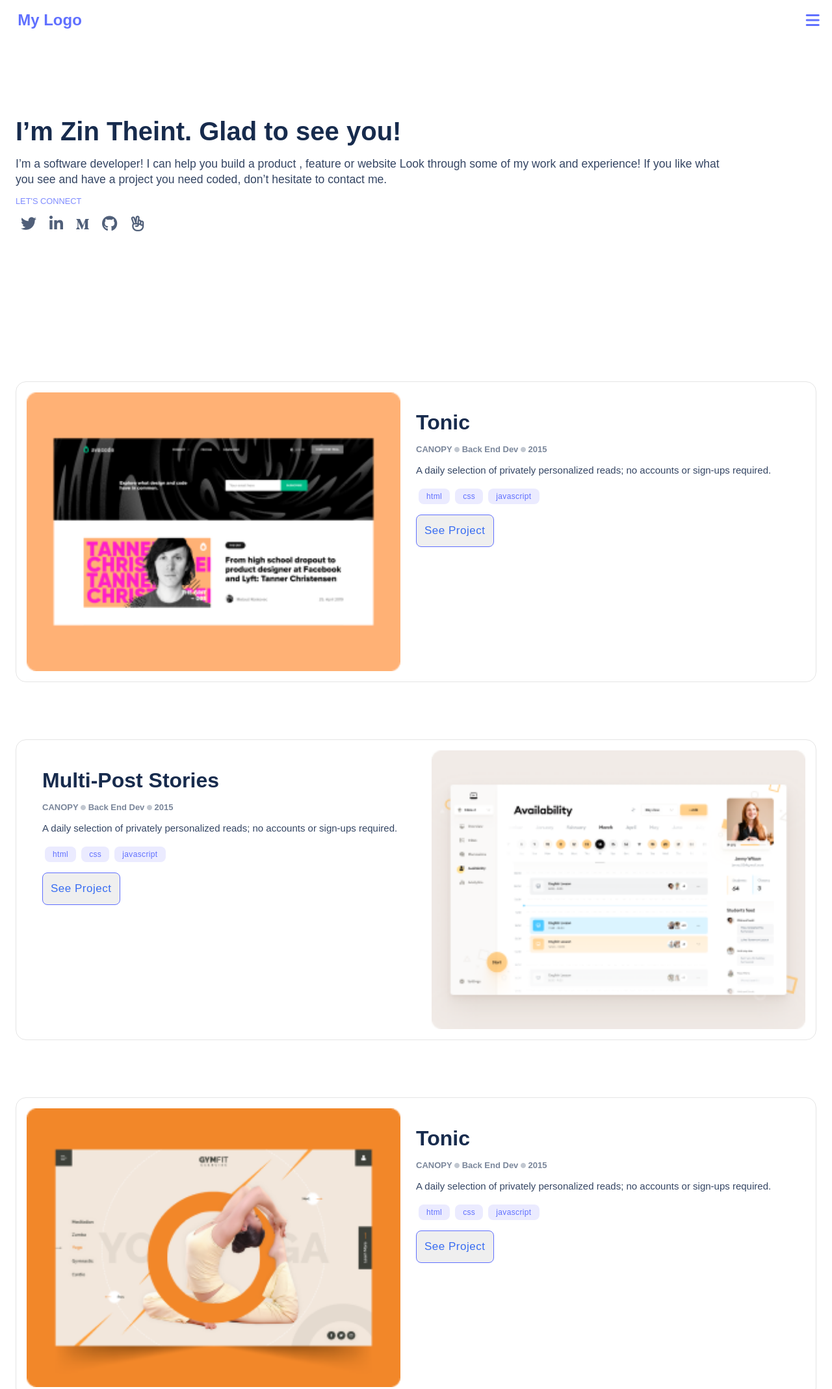
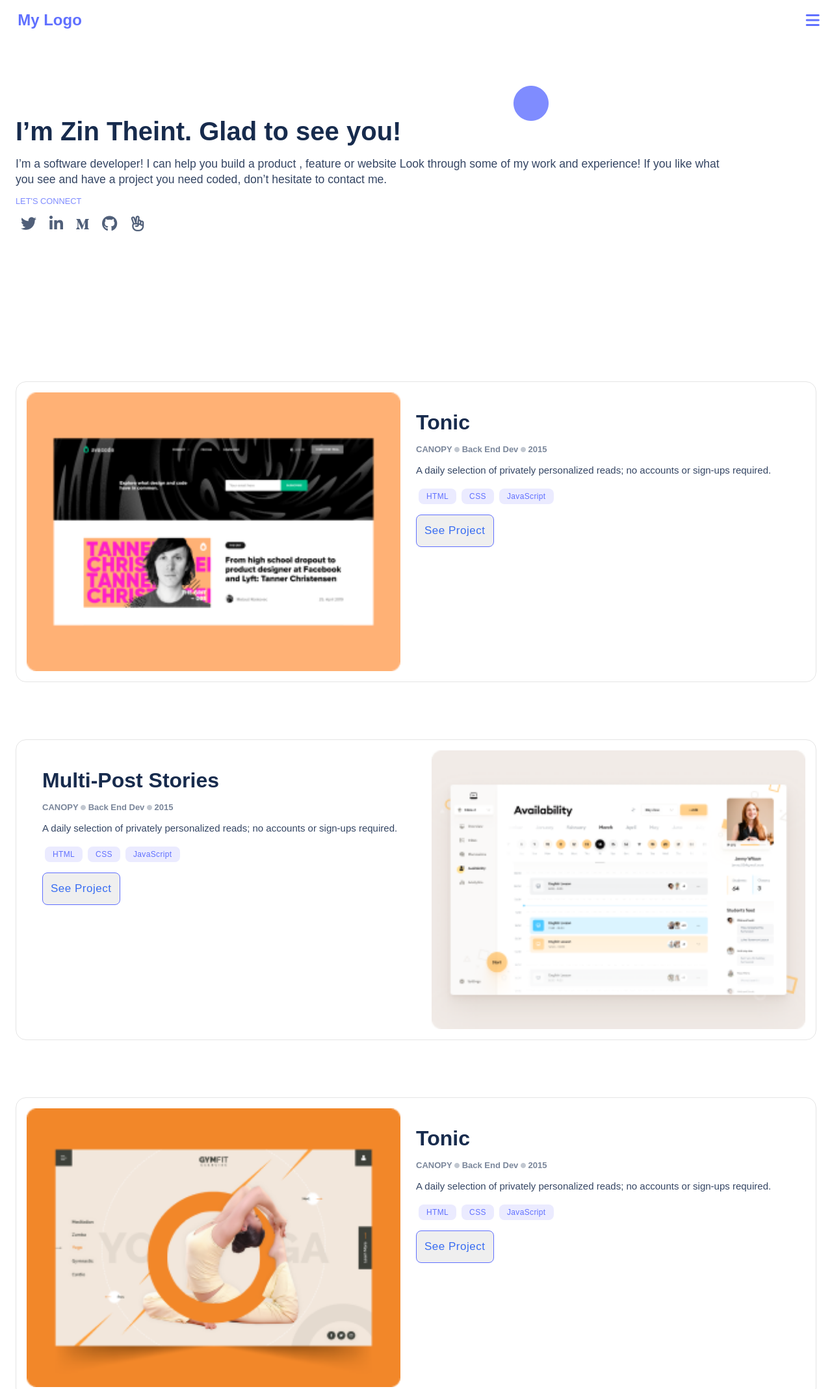
Before and after one commit to mioOleen/mioOleen.github.io, a website: page index.html in a window 1280 px wide. Shown: the top 2138 px of the page at 65% size. Drawn offline with Linux system fonts and the light colour scheme.

Commit message:
added background img

```diff
--- a/index.html
+++ b/index.html
@@ -43,9 +43,9 @@
                             <p>A daily selection of privately personalized reads; no accounts or sign-ups required.</p>
                         </div>
                         <ul class="lang-list">
-                            <li>html</li>
-                            <li>css</li>
-                            <li>javascript</li>
+                            <li>HTML</li>
+                            <li>CSS</li>
+                            <li>JavaScript</li>
                         </ul>
                         <button type="button" class="btn">See Project</button>
                 </div>
@@ -67,9 +67,9 @@
                         <p>A daily selection of privately personalized reads; no accounts or sign-ups required.</p>
                     </div>
                     <ul class="lang-list">
-                        <li>html</li>
-                        <li>css</li>
-                        <li>javascript</li>
+                        <li>HTML</li>
+                        <li>CSS</li>
+                        <li>JavaScript</li>
                     </ul>
                     <button type="button" class="btn">See Project</button>
                 </div>
@@ -91,9 +91,9 @@
                         <p>A daily selection of privately personalized reads; no accounts or sign-ups required.</p>
                     </div>
                     <ul class="lang-list">
-                        <li>html</li>
-                        <li>css</li>
-                        <li>javascript</li>
+                        <li>HTML</li>
+                        <li>CSS</li>
+                        <li>JavaScript</li>
                     </ul>
                     <button type="button" class="btn">See Project</button>
                 </div>
@@ -115,9 +115,9 @@
                         <p>A daily selection of privately personalized reads; no accounts or sign-ups required.</p>
                     </div>
                     <ul class="lang-list">
-                        <li>html</li>
-                        <li>css</li>
-                        <li>javascript</li>
+                        <li>HTML</li>
+                        <li>CSS</li>
+                        <li>JavaScript</li>
                     </ul>
                     <button type="button" class="btn">See Project</button>
                 </div>
--- a/style.css
+++ b/style.css
@@ -19,13 +19,6 @@
   font-family: 'Poppins', sans-serif;
   font-weight: 700;
   line-height: 20px;
-}
-
-.firstSec {
-  display: flex;
-  flex-direction: column;
-  padding: 114px 24px;
-  width: 100%;
 }
 
 .intoHead {
@@ -255,6 +248,15 @@
 }
 
 @media screen and (min-width: 375px) {
+  .firstSec {
+    display: flex;
+    flex-direction: column;
+    padding: 114px 24px;
+    width: 100%;
+    background-image: url("./img/header-shapes\ mobile.png");
+    background-repeat: no-repeat;
+  }
+
   .cards {
     display: flex;
     flex-direction: column;
@@ -279,6 +281,15 @@
 }
 
 @media screen and (min-width: 768px) {
+  .firstSec {
+    display: flex;
+    flex-direction: column;
+    padding: 114px 24px;
+    width: 100%;
+    background-image: url("./img/contact\ form\ background\ shapes@2x.png");
+    background-repeat: no-repeat;
+  }
+
   .cards {
     display: flex;
     flex-direction: row;
```
Also changed, not shown: img/contact form background shapes@2x.png (added), img/header-shapes mobile.png (added).
